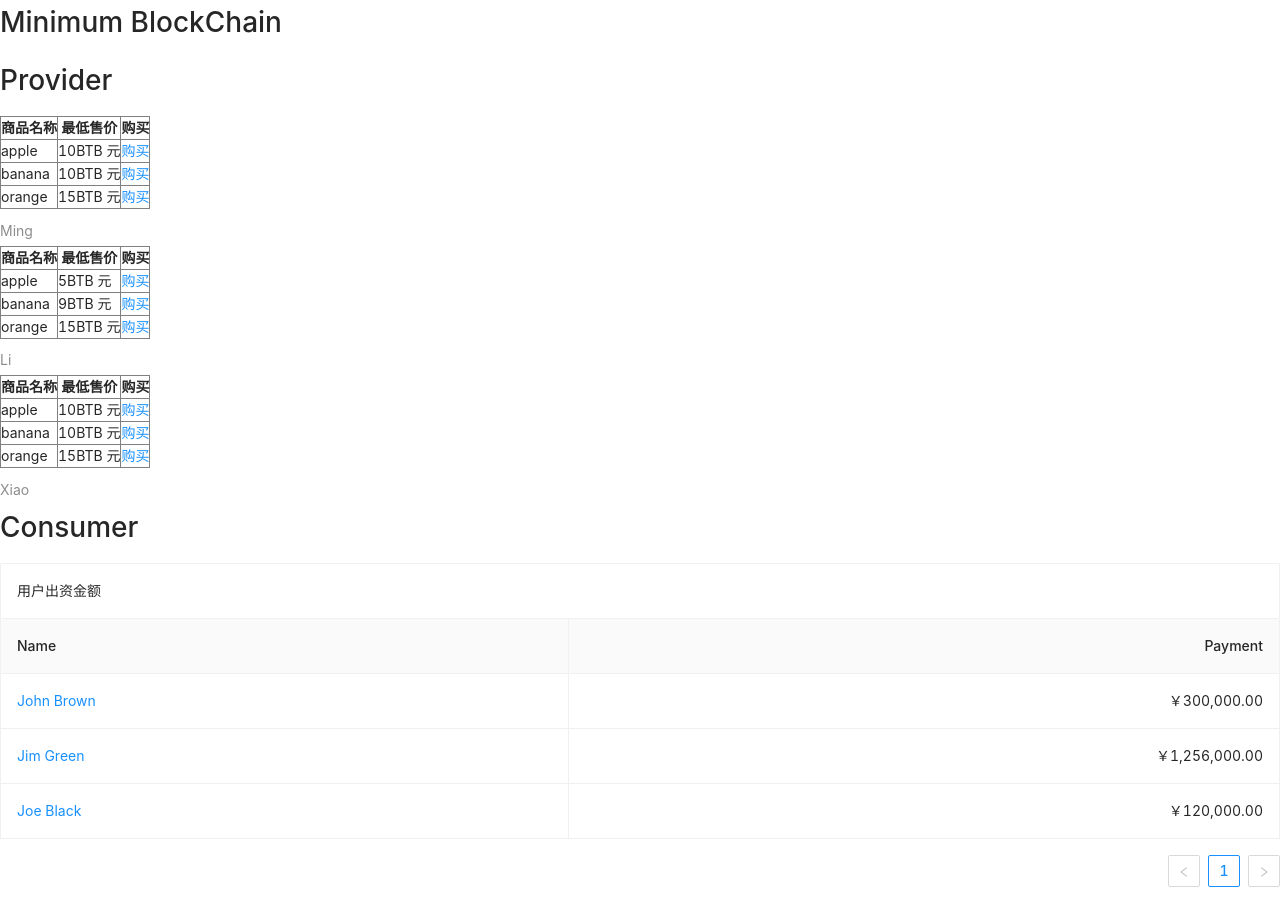
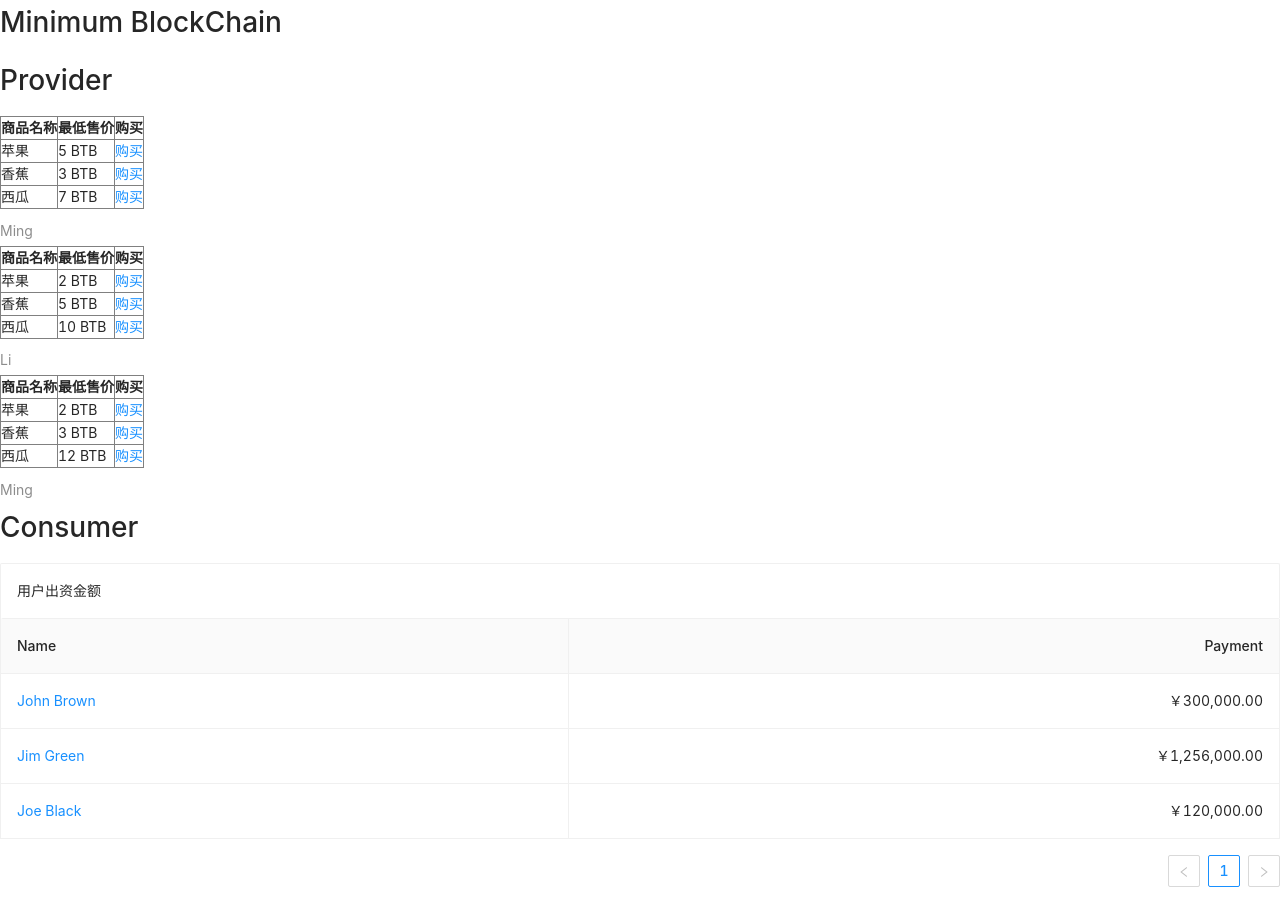
Before and after one commit to kongmingLatern/BlockChain, a Vue app: page / in a window 1280 px wide. Built offline with nearby package versions, Linux system fonts and the light colour scheme.

Commit message:
change: change dataStruct

```diff
--- a/src/components/GoodsItems.vue
+++ b/src/components/GoodsItems.vue
@@ -1,7 +1,8 @@
+import { GoodsItem } from '../type';
 <template>
   <tr v-for="item in goods" :key="item.name">
     <td font-semibold>{{ item.name }}</td>
-    <td>{{ item.price }} 元</td>
+    <td>{{ item.price }} BTB</td>
     <td>
       <router-link to="" decoration-none>购买</router-link>
     </td>
@@ -9,13 +10,12 @@
 </template>
 
 <script setup lang="ts">
+import type { GoodsItem } from '@/type';
 defineProps<{
-  goods: {
-    id: number | string;
-    name: string;
-    price: Readonly<string>;
-  }[];
-}>();
+  goods: GoodsItem[]
+}
+>();
 </script>
 
-<style scoped></style>
+<style scoped>
+</style>
--- a/src/views/Provider.vue
+++ b/src/views/Provider.vue
@@ -1,65 +1,63 @@
 <template>
   <h1>Provider</h1>
-  <ProviderTable seller="Ming" :goodsItem="MinggoodsItem" />
-  <ProviderTable seller="Li" :goodsItem="LigoodsItem" />
-  <ProviderTable seller="Xiao" :goodsItem="XiaogoodsItem" />
+  <ProviderTable v-for="item in sellers" :key="item.name" :seller="item.name" :goodsItem="item.goodsItem" />
 </template>
 
 <script setup lang="ts">
 import ProviderTable from "@/components/ProviderTable.vue";
-import type { GoodsItem } from "@/type";
-import { reactive } from "vue";
-const MinggoodsItem = reactive<GoodsItem[]>([
-  {
+import type { Seller } from "@/type";
+
+const sellers: Seller[] = [{
+  name: "Ming",
+  payLoad: 2,
+  goodsItem: [{
     id: 1,
-    name: "apple",
-    price: "10BTB",
-  },
-  {
+    name: "苹果",
+    price: 5
+  }, {
     id: 2,
-    name: "banana",
-    price: "10BTB",
-  },
-  {
+    name: "香蕉",
+    price: 3
+  }, {
     id: 3,
-    name: "orange",
-    price: "15BTB",
-  },
-]);
+    name: "西瓜",
+    price: 7
+  }],
+},
+{
+  name: "Li",
+  payLoad: 3,
+  goodsItem: [{
+    id: 1,
+    name: "苹果",
+    price: 2
+  }, {
+    id: 2,
+    name: "香蕉",
+    price: 5
+  }, {
+    id: 3,
+    name: "西瓜",
+    price: 10
+  }],
+},
+{
+  name: "Ming",
+  payLoad: 4,
+  goodsItem: [{
+    id: 1,
+    name: "苹果",
+    price: 2
+  }, {
+    id: 2,
+    name: "香蕉",
+    price: 3
+  }, {
+    id: 3,
+    name: "西瓜",
+    price: 12
+  }],
+}
+]
 
-const LigoodsItem = reactive<GoodsItem[]>([
-  {
-    id: 1,
-    name: "apple",
-    price: "5BTB",
-  },
-  {
-    id: 2,
-    name: "banana",
-    price: "9BTB",
-  },
-  {
-    id: 3,
-    name: "orange",
-    price: "15BTB",
-  },
-]);
-
-const XiaogoodsItem = reactive<GoodsItem[]>([
-  {
-    id: 1,
-    name: "apple",
-    price: "10BTB",
-  },
-  {
-    id: 2,
-    name: "banana",
-    price: "10BTB",
-  },
-  {
-    id: 3,
-    name: "orange",
-    price: "15BTB",
-  },
-]);
 </script>
```
Also changed, not shown: src/type/index.ts (+22 -16 lines).
